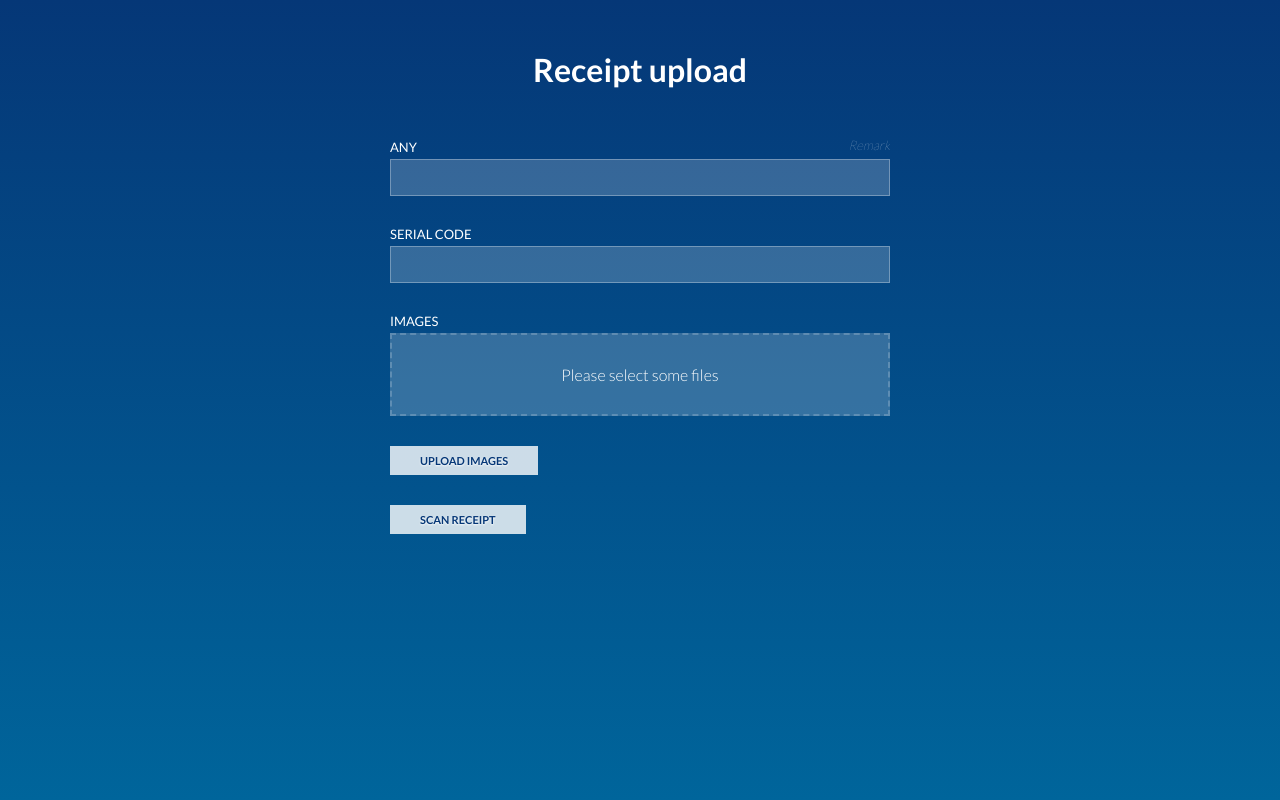
After one commit to shioso20/itrend, a Flask app: page /confirm in a window 1280 px wide. The commit adds this page. Run offline with Flask 2, Linux system fonts and the light colour scheme.

Commit message:
added delivery conf

```diff
--- a/forms.py
+++ b/forms.py
@@ -10,7 +10,7 @@ import pandas as pd
 from wtforms.validators import DataRequired,Email,EqualTo,Length,ValidationError
 from wtforms import StringField,IntegerField,SelectField,SubmitField,PasswordField,BooleanField,TextAreaField
 from flask_login import current_user,UserMixin,login_user,logout_user,UserMixin,login_required
-from flask_restful import Resource,Api
+#from flask_restful import Resource,Api
 from item_form import connect
 from srs import sr_names,get_emp_id
 from check import scan_qr
@@ -21,7 +21,7 @@ app.config['SECRET_KEY']=key
 app.config['SQLALCHEMY_DATABASE_URI']='sqlite:///order.db'
 data=SQLAlchemy(app)
 lm=l(app)
-api=Api(app)
+#api=Api(app)
 @lm.user_loader
 def load_user(s_id):
     return member.query.get(int(s_id))
@@ -121,8 +121,11 @@ def delete(id):
     return redirect(url_for('sales'))
 @app.route("/camera")
 def get_cam():
-    code=scan_qr()
+    scan_qr()
     return render_template("camera.html",code=code)
+@app.route("/confirm")
+def delivery():
+    return render_template("delivery.html")
 @app.errorhandler(404)
 def error404(error):
     return render_template('404.html'),404
--- /dev/null
+++ b/static/css/cam.css
@@ -0,0 +1,176 @@
+@import "compass/css3";
+
+/* ===================== FILE INPUT ===================== */
+.file-area {
+  width: 100%;
+  position: relative;
+
+  input[type=file] {
+    position: absolute;
+    width: 100%;
+    height: 100%;
+    top: 0;
+    left: 0;
+    right: 0;
+    bottom: 0;
+    opacity: 0;
+    cursor: pointer;
+  }
+
+  .file-dummy {
+    width: 100%;
+    padding: 30px;
+    background: rgba(255,255,255,0.2);
+    border: 2px dashed rgba(255,255,255,0.2);
+    text-align: center;
+    transition: background 0.3s ease-in-out;
+
+    .success {
+      display: none;
+    }
+  }
+
+  &:hover .file-dummy {
+    background: rgba(255,255,255,0.1);
+  }
+
+  input[type=file]:focus + .file-dummy {
+    outline: 2px solid rgba(255,255,255,0.5);
+    outline: -webkit-focus-ring-color auto 5px;
+  }
+
+  input[type=file]:valid + .file-dummy {
+    border-color: rgba(0,255,0,0.4);
+    background-color: rgba(0,255,0,0.3);
+
+    .success {
+      display: inline-block;
+    }
+    .default {
+      display: none;
+    }
+  }
+}
+
+
+
+
+
+
+
+
+
+/* ===================== BASIC STYLING ===================== */
+
+* {
+  box-sizing: border-box;
+  font-family: 'Lato', sans-serif;
+}
+
+html,
+body {
+  margin: 0;
+  padding: 0;
+  font-weight: 300;
+  height: 100%;
+  background: #053777;
+  color: #fff;
+  font-size: 16px;
+  overflow: hidden;
+  background: -moz-linear-gradient(top, #053777 0%, #00659b 100%);
+  /* FF3.6+ */
+
+  background: -webkit-gradient(linear, left top, left bottom, color-stop(0%, #053777), color-stop(100%, #00659b));
+  /* Chrome,Safari4+ */
+
+  background: -webkit-linear-gradient(top, #053777 0%, #00659b 100%);
+  /* Chrome10+,Safari5.1+ */
+
+  background: -o-linear-gradient(top, #053777 0%, #00659b 100%);
+  /* Opera 11.10+ */
+
+  background: -ms-linear-gradient(top, #053777 0%, #00659b 100%);
+  /* IE10+ */
+
+  background: linear-gradient(to bottom, #053777 0%, #00659b 100%);
+  /* W3C */
+
+}
+
+h1 {
+  text-align: center;
+  margin: 50px auto;
+  font-weight: 100;
+}
+
+label {
+  font-weight: 500;
+  display: block;
+  margin: 4px 0;
+  text-transform: uppercase;
+  font-size: 13px;
+  overflow: hidden;
+
+  span {
+    float: right;
+    text-transform: none;
+    font-weight: 200;
+    line-height: 1em;
+    font-style: italic;
+    opacity: 0.8;
+  }
+}
+
+.form-controll {
+  display: block;
+  padding: 8px 16px;
+  width: 100%;
+  font-size: 16px;
+  background-color: rgba(255,255,255,0.2);
+  border: 1px solid rgba(255,255,255,0.3);
+  color: #fff;
+  font-weight: 200;
+
+  &:focus {
+    outline: 2px solid rgba(255,255,255,0.5);
+    outline: -webkit-focus-ring-color auto 5px;
+  }
+}
+
+button {
+  padding: 8px 30px;
+  background: rgba(255,255,255,0.8);
+  color: #053777;
+  text-transform: uppercase;
+  font-weight: 600;
+  font-size: 11px;
+  border: 0;
+  text-shadow: 0 1px 2px #fff;
+  cursor: pointer;
+}
+
+.form-group {
+  max-width: 500px;
+  margin: auto;
+  margin-bottom: 30px;
+}
+
+.back-to-article {
+  color: #fff;
+  text-transform: uppercase;
+  font-size: 12px;
+  position: absolute;
+  right: 20px;
+  top: 20px;
+  text-decoration: none;
+  display: inline-block;
+  background: rgba(0,0,0,0.6);
+  padding: 10px 18px;
+  transition: all 0.3s ease-in-out;
+  opacity: 0.6;
+
+  &:hover {
+    opacity: 1;
+    background: rgba(0,0,0,0.8);
+  }
+}
--- /dev/null
+++ b/template/delivery.html
@@ -0,0 +1,39 @@
+<html>
+<form action method="post">
+
+    <h1><strong>Receipt upload</strong></h1>
+
+    <div class="form-group">
+      <label for="title">Any <span>Remark</span></label>
+      <input type="text" name="title" id="title" class="form-controll"/>
+    </div>
+    <div class="form-group">
+      <label for="caption">serial Code <span></span></label>
+      <input type="text" name="caption" id="caption" class="form-controll"/>
+    </div>
+
+    <div class="form-group file-area">
+          <label for="images">Images <span></span></label>
+      <input type="file" name="images" id="images" required="required" multiple="multiple"/>
+      <div class="file-dummy">
+        <div class="success"></div>
+       <d iv class="default">Please select some files</div>
+      </div>
+    </div>
+
+    <div class="form-group">
+      <button type="submit">Upload images</button>
+    </div>
+  </form>
+  <div class="form-group">
+  <a href="{{url_for('get_cam')}}">
+    <button>Scan Receipt</button>
+</a>
+</div>
+
+
+
+
+  <link href='https://fonts.googleapis.com/css?family=Lato:100,200,300,400,500,600,700' rel='stylesheet' type='text/css'>
+  <link href="static/css/cam.css" rel="stylesheet" type="text/css">
+  </html>
--- a/template/order.html
+++ b/template/order.html
@@ -187,7 +187,7 @@
   <body style="background-color:black";>
     <a href='{{url_for('logout')}}'><button>LOGOUT</button></a>
     <a href='{{url_for('sales')}}'><button>MANAGER</button></a>
-    <a href='{{url_for('get_cam')}}'><button>Confirm Delivery</button></a>
+    <a href='{{url_for('delivery')}}'><button>Confirm Delivery</button></a>
     {% with messages = get_flashed_messages() %}
    {% if messages %}
       {% for message in messages %}
```
Also changed, not shown: order.db.
